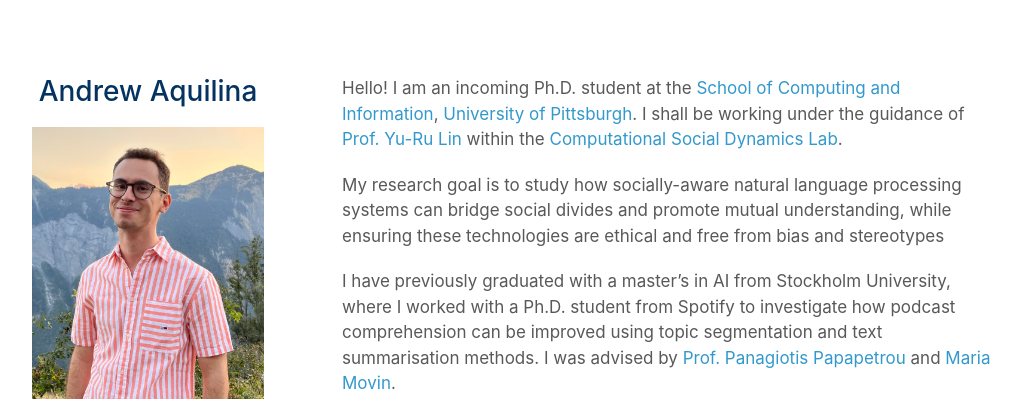
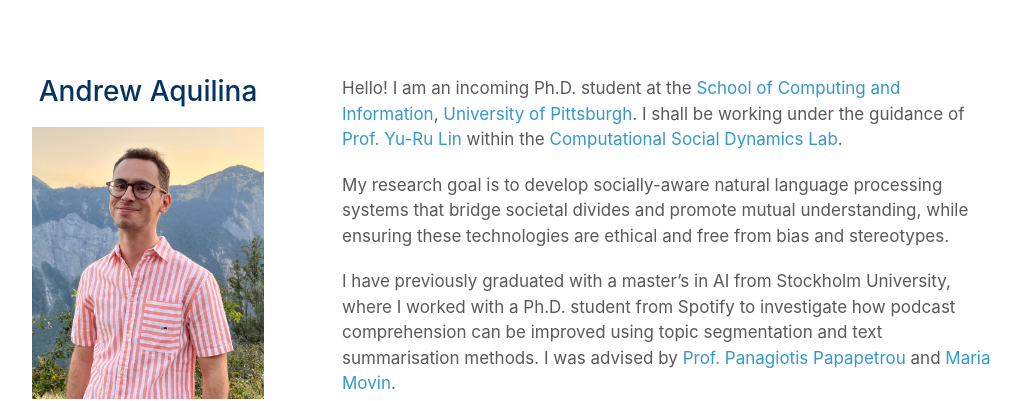
Before and after one commit to andaqu/andaqu.github.io, a Jekyll site: the page built from index.md, in a window 1280 px wide and 900 px high. Shown: the top 401 px of the window, without its empty margins (128-1149 px from the left). Built offline with Jekyll 4.4.1, drawn with Linux system fonts in a browser that asks for light colours; nearby versions of some CDN libraries; a style sheet for code colours, icons or effects is not loaded.

Commit message:
Update index.md

```diff
--- a/index.md
+++ b/index.md
@@ -4,7 +4,7 @@ layout: homepage
 
 Hello! I am an incoming Ph.D. student at the [School of Computing and Information](https://www.sci.pitt.edu/), [University of Pittsburgh](https://pitt.edu/). I shall be working under the guidance of [Prof. Yu-Ru Lin](http://www.yurulin.com/) within the [Computational Social Dynamics Lab](https://picsolab.github.io/).
 
-My research goal is to study how socially-aware natural language processing systems can bridge social divides and promote mutual understanding, while ensuring these technologies are ethical and free from bias and stereotypes
+My research goal is to develop socially-aware natural language processing systems that bridge societal divides and promote mutual understanding, while ensuring these technologies are ethical and free from bias and stereotypes.
 
 I have previously graduated with a master’s in AI from Stockholm University, where I worked with a Ph.D. student from Spotify to investigate how podcast comprehension can be improved using topic segmentation and text summarisation methods. I was advised by [Prof. Panagiotis Papapetrou](https://papapetrou.blogs.dsv.su.se/) and [Maria Movin](https://www.linkedin.com/in/mariamovin).
 
```
